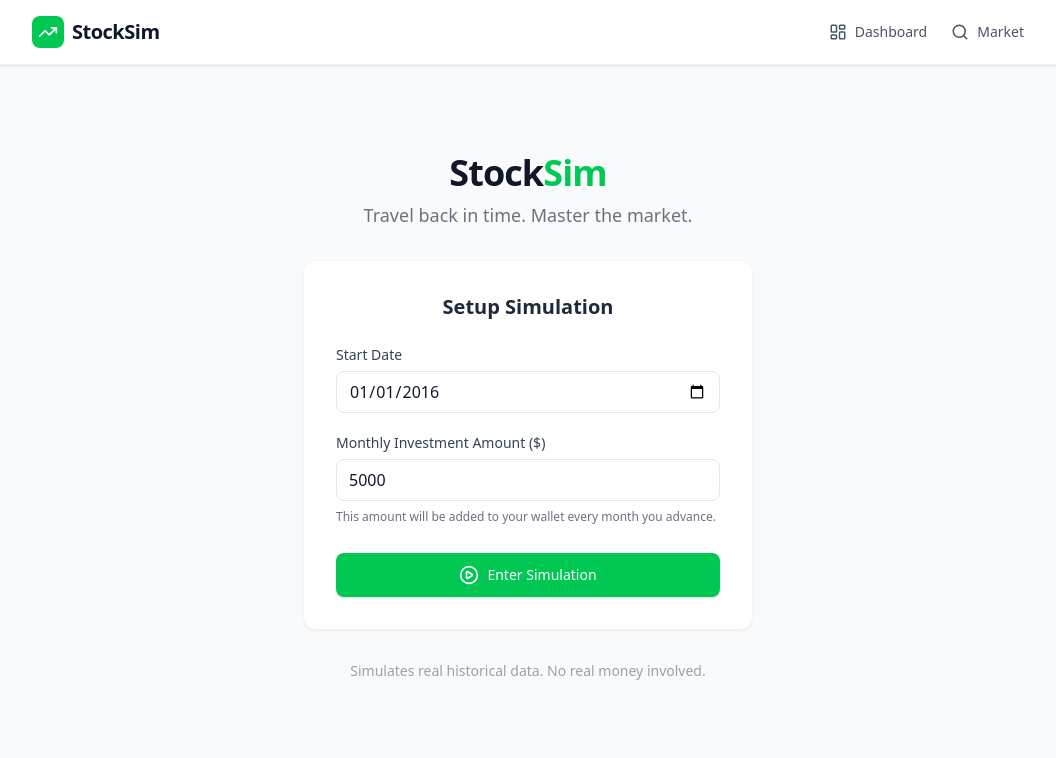
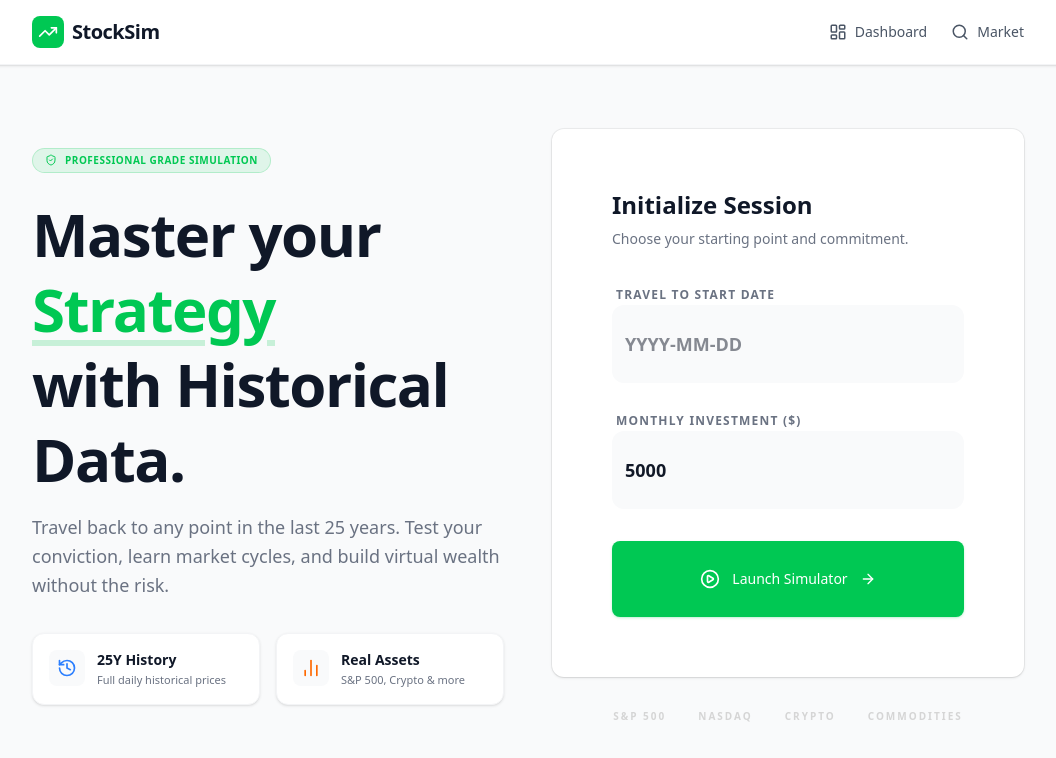
Before and after one commit to AniruthKarthik/stocksim, a Next.js app in the folder frontend/: page / in a window 1280 px wide. Shown: the top 758 px of the page, without its empty margins (112-1168 px from the left). Built offline with nearby package versions, Linux system fonts and the light colour scheme; no server answers.

Commit message:
fixed ui page + some more logic

```diff
--- a/frontend/app/dashboard/page.tsx
+++ b/frontend/app/dashboard/page.tsx
@@ -136,6 +136,15 @@ export default function Dashboard() {
     let target = '';
 
     if (specificDate) {
+      // Normalize manually typed date: handle YYYY-M-D, YYYY-MM-D, etc.
+      let parts = specificDate.split('-');
+      if (parts.length === 3) {
+        const y = parts[0];
+        const m = parts[1].padStart(2, '0');
+        const d = parts[2].padStart(2, '0');
+        specificDate = `${y}-${m}-${d}`;
+      }
+
       if (!/^\d{4}-\d{2}-\d{2}$/.test(specificDate)) {
           setErrorMsg("Invalid date format. Use YYYY-MM-DD");
           setUpdating(false);
--- a/frontend/app/globals.css
+++ b/frontend/app/globals.css
@@ -11,11 +11,34 @@
 body {
   background-color: var(--color-background-app);
   color: #111827;
-  font-family: ui-sans-serif, system-ui, -apple-system, BlinkMacSystemFont, "Segoe UI", Roboto, "Helvetica Neue", Arial, sans-serif;
+  font-family: var(--font-geist-sans), ui-sans-serif, system-ui, sans-serif;
   -webkit-font-smoothing: antialiased;
 }
 
-/* Custom Scrollbar for nicer tables */
+@keyframes fade-in-up {
+  from {
+    opacity: 0;
+    transform: translateY(20px);
+  }
+  to {
+    opacity: 1;
+    transform: translateY(0);
+  }
+}
+
+.animate-fade-in-up {
+  animation: fade-in-up 0.6s ease-out forwards;
+}
+
+.animation-delay-200 {
+  animation-delay: 0.2s;
+}
+
+.animation-delay-400 {
+  animation-delay: 0.4s;
+}
+
+/* Custom Scrollbar */
 ::-webkit-scrollbar {
   width: 8px;
   height: 8px;
--- a/frontend/app/page.tsx
+++ b/frontend/app/page.tsx
@@ -6,36 +6,87 @@ import api from '@/lib/api';
 import Card from '@/components/Card';
 import Button from '@/components/Button';
 import Input from '@/components/Input';
-import { PlayCircle } from 'lucide-react';
+import {
+  PlayCircle,
+  TrendingUp,
+  ArrowRight,
+  History,
+  ShieldCheck,
+  BarChart2
+} from 'lucide-react';
 
 export default function StartPage() {
   const router = useRouter();
   const [formData, setFormData] = useState({
-    startDate: '2016-01-01',
+    startDate: '',
     investment: '5000',
   });
   const [loading, setLoading] = useState(false);
 
+  const handleDateChange = (e: React.ChangeEvent<HTMLInputElement>) => {
+    const input = e.target.value;
+    const isDeletion = input.length < formData.startDate.length;
+
+    let raw = input.replace(/\D/g, '');
+    if (raw.length > 8) raw = raw.substring(0, 8);
+
+    let year = raw.substring(0, 4);
+    let month = raw.substring(4, 6);
+    let day = raw.substring(6, 8);
+
+    if (raw.length === 5 && !isDeletion) {
+      const firstMonthDigit = parseInt(raw[4]);
+      if (firstMonthDigit > 1) month = '0' + raw[4];
+    }
+
+    if (raw.length === 7 && !isDeletion && month.length === 2) {
+      const firstDayDigit = parseInt(raw[6]);
+      if (firstDayDigit > 3) day = '0' + raw[6];
+    }
+
+    let formatted = year;
+    if (year.length === 4) {
+      if (!isDeletion || month.length > 0) formatted += '-';
+      if (month.length > 0) {
+        formatted += month;
+        if (month.length === 2) {
+          if (!isDeletion || day.length > 0) formatted += '-';
+          if (day.length > 0) formatted += day;
+        }
+      }
+    }
+    setFormData({ ...formData, startDate: formatted });
+  };
+
   const handleSubmit = async (e: React.FormEvent) => {
     e.preventDefault();
+
+    // Normalize date: Handle YYYY-M-D or YYYY-MM-D etc.
+    let dateParts = formData.startDate.split('-');
+    if (dateParts.length === 3) {
+      const y = dateParts[0];
+      const m = dateParts[1].padStart(2, '0');
+      const d = dateParts[2].padStart(2, '0');
+      formData.startDate = `${y}-${m}-${d}`;
+    }
+
+    if (!/^\d{4}-\d{2}-\d{2}$/.test(formData.startDate)) {
+      alert("Please enter a valid date (YYYY-MM-DD)");
+      return;
+    }
+
     setLoading(true);
-
     try {
-      // 1. Create User (Anonymous for now, random suffix)
       const username = `trader_${Math.floor(Math.random() * 10000)}`;
       const userRes = await api.post('/users', { username });
       const userId = userRes.data.user_id;
 
-      // 2. Create Portfolio
       const portRes = await api.post('/portfolio/create', {
         user_id: userId,
         name: "Main Portfolio"
       });
       const portfolioId = portRes.data.id;
 
-      // 3. Start Session
-      // We map "Investment Amount" to "monthly_salary" and set "expenses" to 0.
-      // This ensures the net monthly addition to cash is exactly the investment amount.
       await api.post('/simulation/start', {
         user_id: userId,
         portfolio_id: portfolioId,
@@ -44,10 +95,8 @@ export default function StartPage() {
         monthly_expenses: 0,
       });
 
-      // 4. Save & Redirect
       localStorage.setItem('stocksim_portfolio_id', portfolioId.toString());
       router.push('/dashboard');
-
     } catch (error) {
       console.error(error);
       alert("Failed to start simulation. Check backend.");
@@ -57,55 +106,102 @@ export default function StartPage() {
   };
 
   return (
-    <div className="min-h-[80vh] flex flex-col items-center justify-center">
-      <div className="mb-8 text-center space-y-2">
-        <h1 className="text-4xl font-extrabold text-gray-900 tracking-tight">
-          Stock<span className="text-primary">Sim</span>
-        </h1>
-        <p className="text-gray-500 text-lg">Travel back in time. Master the market.</p>
+    <div className="min-h-[80vh] grid grid-cols-1 lg:grid-cols-2 gap-12 items-center py-8">
+
+      {/* Left Column: Value Proposition */}
+      <div className="space-y-6 animate-fade-in-up">
+        <div className="inline-flex items-center gap-2 px-3 py-1 rounded-full bg-primary/10 text-primary text-[10px] font-bold uppercase tracking-wider border border-primary/20">
+          <ShieldCheck className="h-3 w-3" />
+          Professional Grade Simulation
         </div>
 
-      <Card className="w-full max-w-md shadow-lg border-none ring-1 ring-gray-100">
-        <div className="p-2">
-          <h2 className="text-xl font-bold text-gray-800 mb-6 text-center">Setup Simulation</h2>
-          <form onSubmit={handleSubmit} className="space-y-5">
+        <div className="space-y-4">
+          <h1 className="text-4xl md:text-5xl lg:text-6xl font-extrabold text-gray-900 tracking-tight leading-tight">
+            Master your <span className="text-primary underline decoration-primary/20 underline-offset-8">Strategy</span> <br />
+            with Historical Data.
+          </h1>
+          <p className="text-gray-500 text-base md:text-lg max-w-lg leading-relaxed">
+            Travel back to any point in the last 25 years.
+            Test your conviction, learn market cycles, and build virtual wealth without the risk.
+          </p>
+        </div>
+
+        <div className="grid grid-cols-1 sm:grid-cols-2 gap-4 pt-2">
+          {[
+            { icon: <History className="h-5 w-5 text-blue-500" />, title: "25Y History", desc: "Full daily historical prices" },
+            { icon: <BarChart2 className="h-5 w-5 text-orange-500" />, title: "Real Assets", desc: "S&P 500, Crypto & more" },
+          ].map((feature, i) => (
+            <div key={i} className="flex items-start gap-3 p-4 rounded-xl bg-white border border-gray-100 shadow-sm hover:shadow-md transition-shadow">
+              <div className="p-2 rounded-lg bg-gray-50 shrink-0">{feature.icon}</div>
+              <div>
+                <h3 className="font-bold text-gray-900 text-sm">{feature.title}</h3>
+                <p className="text-[11px] text-gray-500 mt-0.5">{feature.desc}</p>
+              </div>
+            </div>
+          ))}
+        </div>
+      </div>
+
+      {/* Right Column: Interactive Card */}
+      <div className="animate-fade-in-up animation-delay-200">
+        <Card className="shadow-2xl border-none ring-1 ring-black/5 p-1 bg-white rounded-[2.5rem]">
+          <div className="p-6 md:p-8 space-y-8">
+            <div className="space-y-2">
+              <h2 className="text-xl md:text-2xl font-bold text-gray-900">Initialize Session</h2>
+              <p className="text-sm text-gray-500 font-medium">Choose your starting point and commitment.</p>
+            </div>
+
+            <form onSubmit={handleSubmit} className="space-y-6">
+              <div className="space-y-6">
+                <div className="space-y-2">
+                  <label className="text-xs font-bold text-gray-500 uppercase tracking-widest ml-1">Travel to Start Date</label>
                   <Input
-              label="Start Date"
-              type="date"
+                    type="text"
                     value={formData.startDate}
-              max={new Date().toISOString().split('T')[0]}
-              onChange={(e) => setFormData({...formData, startDate: e.target.value})}
+                    onChange={handleDateChange}
+                    placeholder="YYYY-MM-DD"
+                    className="text-lg py-6 bg-gray-50 border-transparent focus:bg-white focus:border-primary transition-all rounded-xl font-semibold"
                     required
                   />
+                </div>
 
+                <div className="space-y-2">
+                  <label className="text-xs font-bold text-gray-500 uppercase tracking-widest ml-1">Monthly Investment ($)</label>
                   <Input
-              label="Monthly Investment Amount ($)"
                     type="number"
                     min="0"
                     value={formData.investment}
                     onChange={(e) => setFormData({...formData, investment: e.target.value})}
-              placeholder="e.g. 5000"
+                    placeholder="5000"
+                    className="text-lg py-6 bg-gray-50 border-transparent focus:bg-white focus:border-primary transition-all rounded-xl font-semibold"
                     required
                   />
-            <p className="text-xs text-gray-500 -mt-3">
-              This amount will be added to your wallet every month you advance.
-            </p>
+                </div>
+              </div>
 
+              <div className="pt-2">
                 <Button
                   type="submit"
-              className="w-full text-base py-3 mt-2"
+                  className="w-full text-base py-7 rounded-2xl shadow-lg shadow-primary/20 hover:shadow-primary/30 active:scale-[0.98] transition-all flex items-center justify-center gap-3 font-bold"
                   isLoading={loading}
                 >
-              <PlayCircle className="mr-2 h-5 w-5" />
-              Enter Simulation
+                  <PlayCircle className="h-5 w-5" />
+                  Launch Simulator
+                  <ArrowRight className="h-4 w-4" />
                 </Button>
+              </div>
             </form>
           </div>
         </Card>
 
-      <p className="mt-8 text-sm text-gray-400">
-        Simulates real historical data. No real money involved.
-      </p>
+        {/* Footer Trust Bar */}
+        <div className="mt-8 flex justify-center gap-8 text-gray-300 animate-fade-in-up animation-delay-400 grayscale opacity-50">
+          {['S&P 500', 'NASDAQ', 'CRYPTO', 'COMMODITIES'].map(item => (
+            <span key={item} className="text-[10px] font-black tracking-[0.2em]">{item}</span>
+          ))}
+        </div>
+      </div>
+
     </div>
   );
 }
```
Lines whose indentation alone changed are shown as unchanged.
